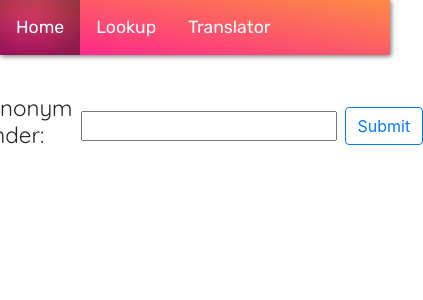
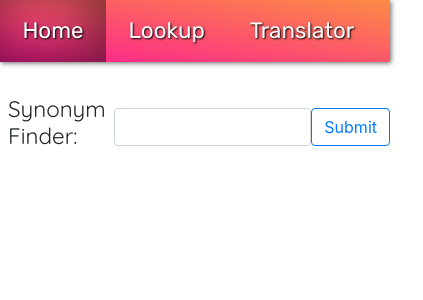
Before and after one commit to dcoco1890/SynonymFinder, a React (Create React App) app: page /#/lookup in a window 390 px wide. Shown: the top 300 px of the page, 423 px wide, since content can reach past the window. Built offline with nearby package versions, Linux system fonts and the light colour scheme.

Commit message:
navbar is bigger and easier to read. changed home page to jumbotron. changed form elements to formcontrol w/ bootstrap. spacing and sizing issues addressed.

```diff
--- a/src/App.css
+++ b/src/App.css
@@ -22,11 +22,12 @@
 }
 
 .syn {
-  background-color: darkseagreen;
+  background-color: #99ff99;
 }
 
 .ant {
-  background-color: red;
+  background-color: #CC3366
+  ;
 }
 input[type="text"]:focus {
   border: 2px solid rgba(85, 85, 85, 0.5);
@@ -54,6 +55,7 @@ p.font-italic {
 .img-spot p {
   margin: 0;
   font-size: 1.1rem;
+  text-align: center;
 }
 p {
   font-family: "Rubik", sans-serif;
@@ -70,8 +72,9 @@ p {
 a {
   text-decoration: none;
   font-weight: 400;
-  color: #fff;
+  color: #f9f9f9;
   font-family: "Rubik", sans-serif;
+  text-shadow: 1px 1px 2px #000;
 }
 h1 {
   font-family: "Quicksand", sans-serif;
@@ -100,6 +103,11 @@ li.list-group-item {
   div.card {
     margin: 0;
   }
+  label > h1.pr-2 {
+    text-align: left;
+    padding-left: 0.5rem;
+    font-size: 1.4rem;
+  }
 }
 
 @media only screen and (max-width: 486px) {
--- a/src/comps/Button.js
+++ b/src/comps/Button.js
@@ -1,11 +1,9 @@
-import React from 'react';
+import React from "react";
 
 const Button = props => (
-    <button
-       className='ml-2 btn btn-outline-primary'
-       onClick={props.onClick}>
-        Submit
-    </button>
-)
+  <button className=" btn btn-outline-primary" onClick={props.onClick}>
+    Submit
+  </button>
+);
 
 export default Button;
--- a/src/comps/InForm.js
+++ b/src/comps/InForm.js
@@ -1,18 +1,32 @@
-import React from 'react';
-import Button from '../comps/Button';
+import React from "react";
+import Button from "../comps/Button";
+
+const style = {
+  form: {
+    marginTop: "6rem"
+  },
+  marg: {
+    margin: "0 auto"
+  }
+};
 
 const InForm = props => (
-    <form>
-    <label className='d-flex align-items-center justify-content-center mb-3'>
-    <h1 className='pr-2'>{props.page}</h1>
-        <input
-            type='text'
-            value={props.value}
-            name='word'
-            onChange={props.handleChange} />
-        <Button onClick={props.handleClick} />
+  <form style={style.form} className="form-inline">
+    <label
+      style={style.marg}
+      className="d-flex align-items-center justify-content-center mb-3"
+    >
+      <h1 className="pr-2">{props.page}</h1>
+      <input
+        type="text"
+        value={props.value}
+        name="word"
+        className="form-control"
+        onChange={props.handleChange}
+      />
+      <Button onClick={props.handleClick} />
     </label>
-    </form>
-)
+  </form>
+);
 
 export default InForm;
--- a/src/comps/Nav.js
+++ b/src/comps/Nav.js
@@ -1,31 +1,37 @@
-import React from 'react';
-import {Link} from 'react-router-dom';
+import React from "react";
+import { Link } from "react-router-dom";
 
-export default function Nav(){
+export default function Nav() {
   const styles = {
     ul: {
-            display: 'flex',
-            listStyle: 'none',
-            boxShadow: '1px 1px 5px rgba(0,0,0,0.6)',
-            marginBottom: '2.5rem',
+      display: "flex",
+      listStyle: "none",
+      boxShadow: "1px 1px 5px rgba(0,0,0,0.6)",
+      marginBottom: "2.5rem",
       padding: 0,
-            background: 'linear-gradient(10deg, rgba(253,29,146,1) 0%, rgba(252,139,69,1) 100%)'
+      background:
+        "linear-gradient(10deg, rgba(253,29,146,1) 0%, rgba(252,139,69,1) 100%)"
     },
     li: {
-            fontSize: '1.1rem',
-            padding: '.9rem 1rem',
+      fontSize: "1.4rem",
+      padding: ".9rem 1.4rem"
     }
-    }
-    return(
+  };
+  return (
     <div>
-        <nav>
+      <nav className="fixed-top">
         <ul style={styles.ul}>
-                <Link to='/'><li style={styles.li}>Home</li></Link>
-                <Link to='/lookup'><li style={styles.li}>Lookup</li></Link>
-                <Link to='/translate'><li style={styles.li}>Translator</li></Link>
+          <Link to="/">
+            <li style={styles.li}>Home</li>
+          </Link>
+          <Link to="/lookup">
+            <li style={styles.li}>Lookup</li>
+          </Link>
+          <Link to="/translate">
+            <li style={styles.li}>Translator</li>
+          </Link>
         </ul>
       </nav>
-
     </div>
-    )
+  );
 }
--- a/src/pages/Home.js
+++ b/src/pages/Home.js
@@ -1,20 +1,23 @@
-import React from 'react';
+import React from "react";
+import ImgMW from "../comps/ImgMW";
 
-class Home extends React.Component{
+const styles = {
+  jumbo: {
+    marginTop: 50,
+    textAlign: "left"
+  }
+};
 
+const Home = () => (
+  <div className="jumbotron" style={styles.jumbo}>
+    <h1 className="display-3">Synonym Finder</h1>
+    <h1 className="display-4">& Translator</h1>
 
-    render(){
-        return(
-            <div>
-                <h1>HI</h1>
-                <p>Click Lookup to get started</p>
-            </div>
-        )
-    }
+    <hr className="my-4" />
 
-
-
-
-}
+    <h5>Quickly and almost instantly find synoyms and antonyms for any word</h5>
+    <ImgMW />
+  </div>
+);
 
 export default Home;
--- a/src/pages/Lookup.js
+++ b/src/pages/Lookup.js
@@ -67,6 +67,8 @@ class Lookup extends React.Component {
         )}
         <div className="container">
           {this.state.data.map(item => (
+            <div>
+              <hr className="my-4" />
               <TotalCard
                 word={item.hwi.hw}
                 part={item.fl}
@@ -81,6 +83,7 @@ class Lookup extends React.Component {
                   }
                 />
               </TotalCard>
+            </div>
           ))}
         </div>
         <ImgMW />
```
Lines whose indentation alone changed are shown as unchanged.
